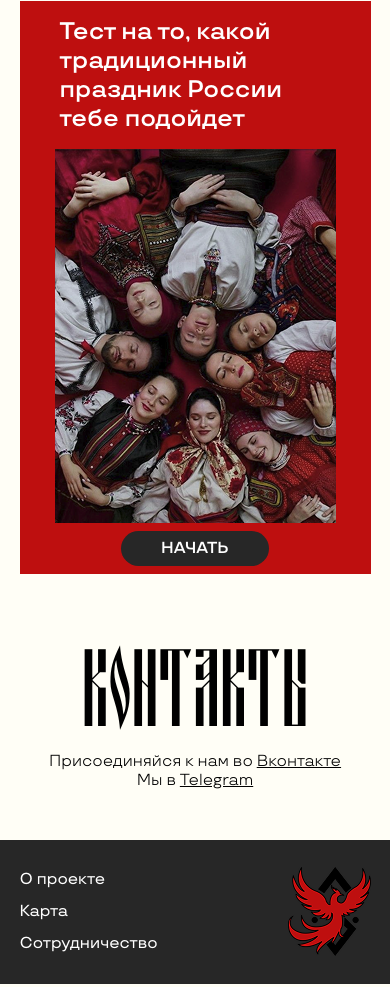
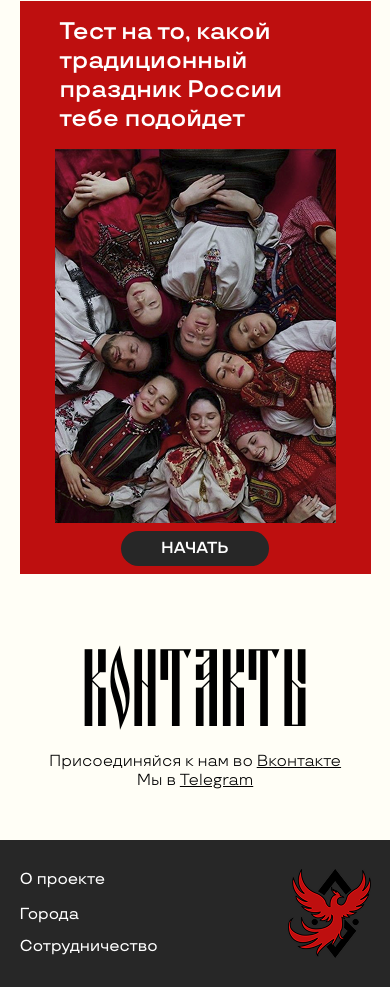
Before and after one commit to Egor-grig/Egor-grig.github.io, a plain HTML site: page index.html in a window 390 px wide. Shown: the part 3922-4909 px from the top of the page. Drawn offline with nearby package versions, Linux system fonts and the light colour scheme.

Commit message:
ready_main_page

```diff
--- a/index.html
+++ b/index.html
@@ -232,7 +232,7 @@
                 </div>
             </div>
         </div>
-        <div class="location_adapt">
+        <div class="location_adapt" id="goroda">
             <div class="container location_text">
                 <div class="where_pattern">
                     <p>Куда</p>
@@ -297,8 +297,10 @@
         <div class="container footer-container">
             <ul class="footer-list">
                 <li> <a href="#about_project">О проекте</a></li>
-                <li> <a href="#map_link">Карта</a>  </li>
+                <li class="pc-only"> <a href="#map_link">Карта</a>  </li>
+                <li class="mobile-only"> <a href="#goroda"></a>  </li>
                 <li> <a href="https://t.me/rudikrdk">Сотрудничество </a> </li>
+
             </ul>
             <img src="img/лого 2.png" alt="" class="logo">
             <img src="img/logo-adapt.png" alt="" class="logo-adapt">
--- a/style.css
+++ b/style.css
@@ -488,6 +488,17 @@ footer{
 .video-adapt{
     display: none;
 }
+.mobile-only {
+    display: none;
+}
+.footer-list li.mobile-only a {
+font-weight: 500;
+font-size: 24px;
+}
+.footer-list li {
+    list-style: none;
+    color: white;
+}
 
 @media (max-width: 640px){
     main{
@@ -888,4 +899,23 @@ footer{
         height: auto;
         padding: 24px 16px;
     }
+
+
+    .footer-list li:nth-child(3) a::before{
+        content: "Города" ;
+        display: inline-block;
+    }
+
+    .mobile-only {
+        display: block;
+    }
+    .pc-only {
+        display: none;
+    }
+
+    .footer-list li.mobile-only a::before {
+        content: "Города";
+        font-weight: 500;
+        font-size: 16px;
+    }
 }
```
